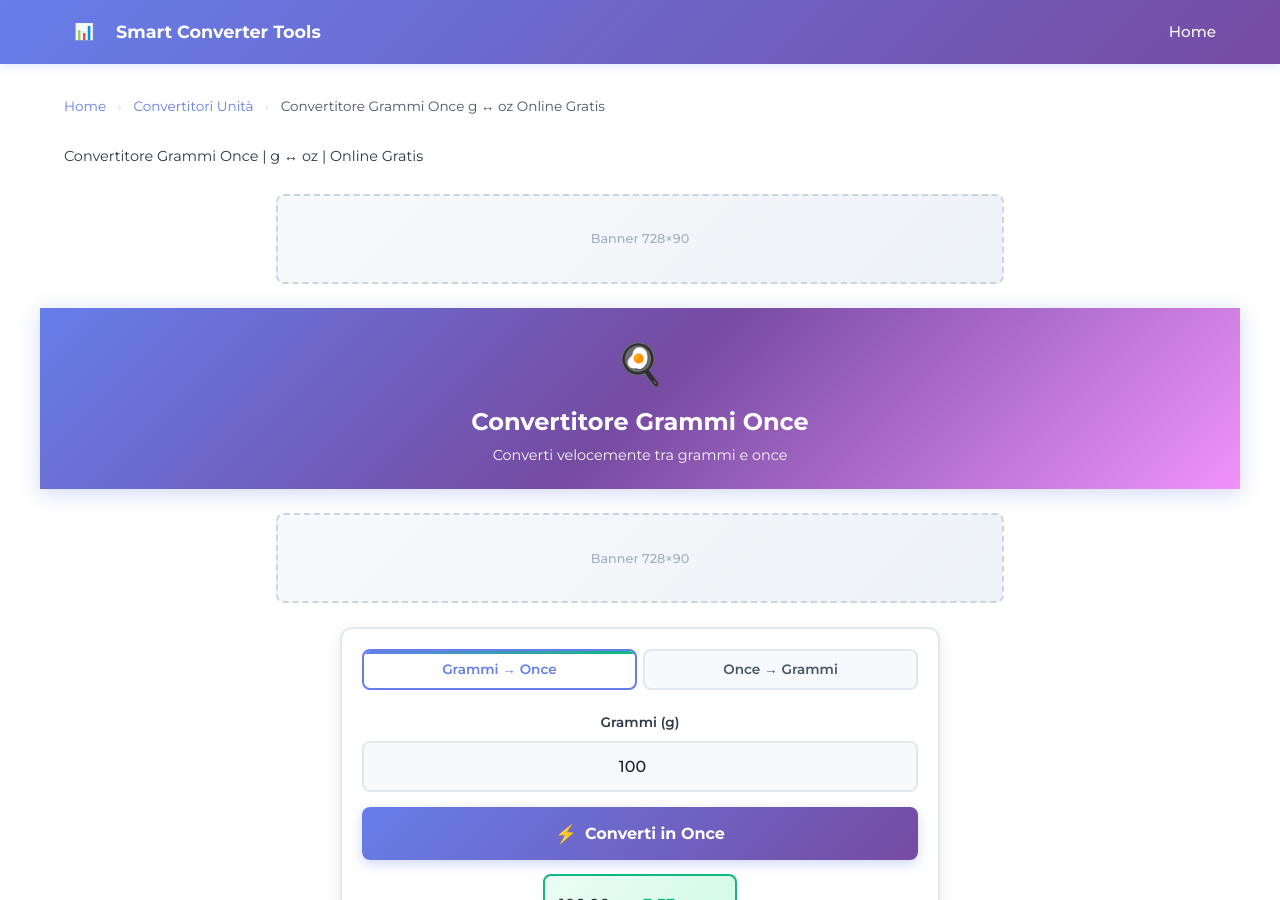
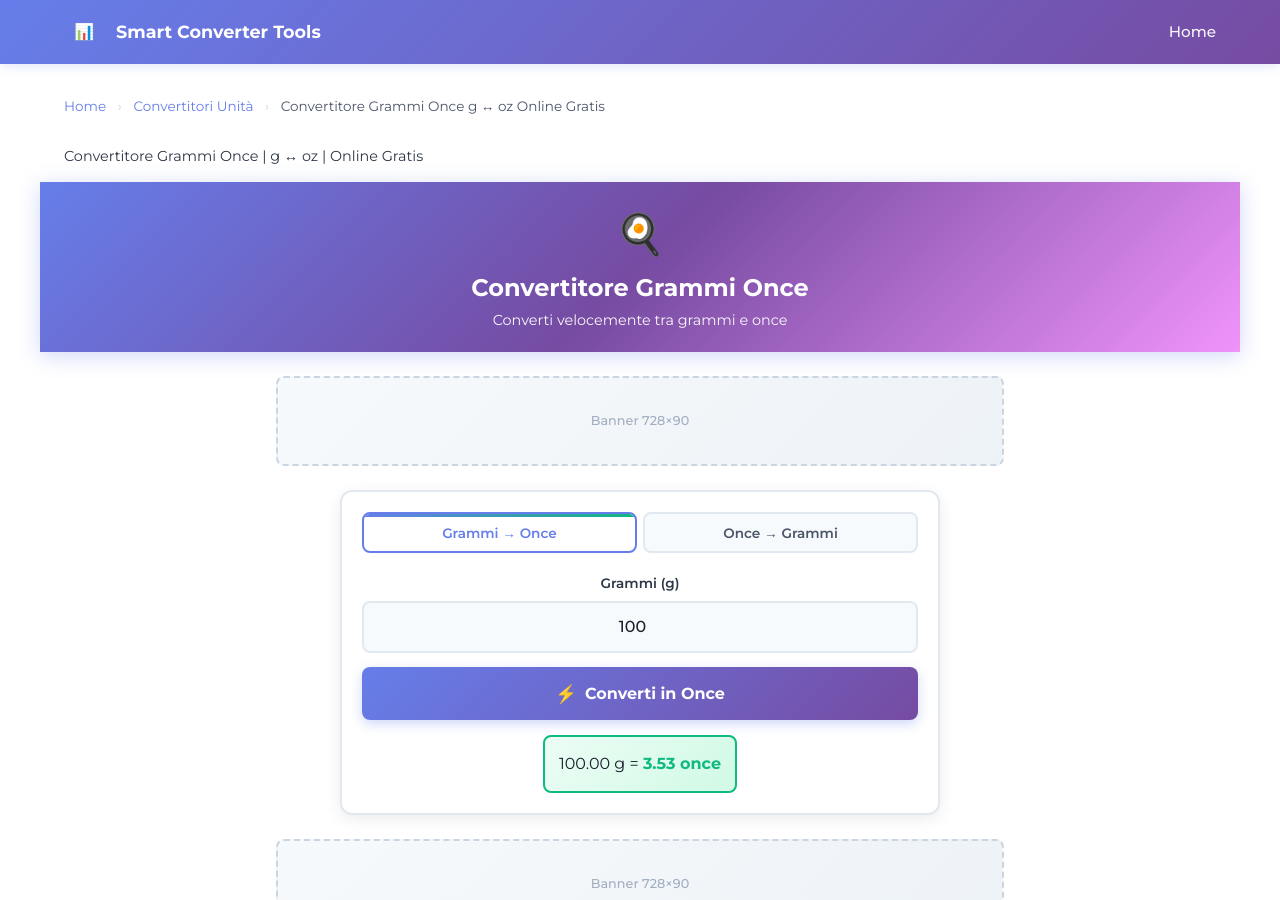
Before and after one commit to Calculator-Platform/smart-converter-tools, a Jekyll site: the page built from _calcolatori/convertitore-grammi-once.md, in a window 1280 px wide and 900 px high. Built offline with Jekyll 4.4.1, drawn with Linux system fonts in a browser that asks for light colours.

Commit message:
Simplify calculator layout by removing ads and sections
Removed unnecessary advertisement sections and related calculators from the calculator layout.

```diff
--- a/_layouts/calculator.html
+++ b/_layouts/calculator.html
@@ -1,8 +1,10 @@
 ---
 layout: default
 ---
-<!-- Calculator CSS -->
+
+<!-- Calculator-specific CSS -->
 <link rel="stylesheet" href="{{ '/assets/css/calculator.css' | relative_url }}">
+
 <!-- Breadcrumb Navigation -->
 <nav class="breadcrumb" aria-label="breadcrumb">
   <a href="{{ site.baseurl }}/">Home</a>
@@ -31,74 +33,7 @@ layout: default
 
 <!-- Calculator Page Content -->
 <article class="calculator-page">
-  <!-- ADV SPOT 1: Banner principale -->
-  <div class="ad-container ad-primary">
-    <div class="ad-placeholder ad-main">
-      <span class="ad-text">Banner 728×90</span>
-    </div>
-  </div>
-
-  <!-- Calculator Tool (from frontmatter) -->
-  {% if page.calculator_html %}
-  <div class="calculator-tool">
-    {{ page.calculator_html }}
-  </div>
-  {% endif %}
-
-  <!-- Calculator JavaScript (from frontmatter) -->
-  {% if page.calculator_js %}
-  <script>
-    {{ page.calculator_js }}
-  </script>
-  {% endif %}
-
-  <!-- SEO Content (from markdown body) -->
-  <div class="calculator-content">
-    {{ content }}
-    <!-- ADV SPOT 2: Banner secondario -->
-  <div class="ad-container ad-secondary">
-    <div class="ad-placeholder ad-second">
-      <span class="ad-text">Banner 728×90</span>
-    </div>
-  </div>
-
-
-  <!-- Related Calculators (Same Category) -->
-  {% if page.related %}
-  <section class="related-calculators">
-    <h2>Calcolatori Correlati</h2>
-    <div class="calculator-grid">
-      {% for related_slug in page.related limit:5 %}
-        {% assign related_page = site.calcolatori | where: "slug", related_slug | first %}
-        {% if related_page %}
-        <a href="{{ related_page.url | relative_url }}" class="calculator-card">
-          <h3>{{ related_page.title | remove: ' | ' | split: '|' | first }}</h3>
-          <p>{{ related_page.description | truncate: 80 }}</p>
-        </a>
-        {% endif %}
-      {% endfor %}
-    </div>
-  </section>
-  {% endif %}
-
-  <!-- Cross-Category Links -->
-  {% if page.cross_category %}
-  <section class="cross-category">
-    <h2>Altri Strumenti Utili</h2>
-    <div class="calculator-grid">
-      {% for cross_slug in page.cross_category limit:3 %}
-        {% assign cross_page = site.calcolatori | where: "slug", cross_slug | first %}
-        {% if cross_page %}
-        <a href="{{ cross_page.url | relative_url }}" class="calculator-card">
-          <h3>{{ cross_page.title | remove: ' | ' | split: '|' | first }}</h3>
-          <p>{{ cross_page.description | truncate: 80 }}</p>
-        </a>
-        {% endif %}
-      {% endfor %}
-    </div>
-  </section>
-  {% endif %}
-
+  {{ content }}
 </article>
 
 <!-- Structured Data - Schema.org WebApplication -->
```
